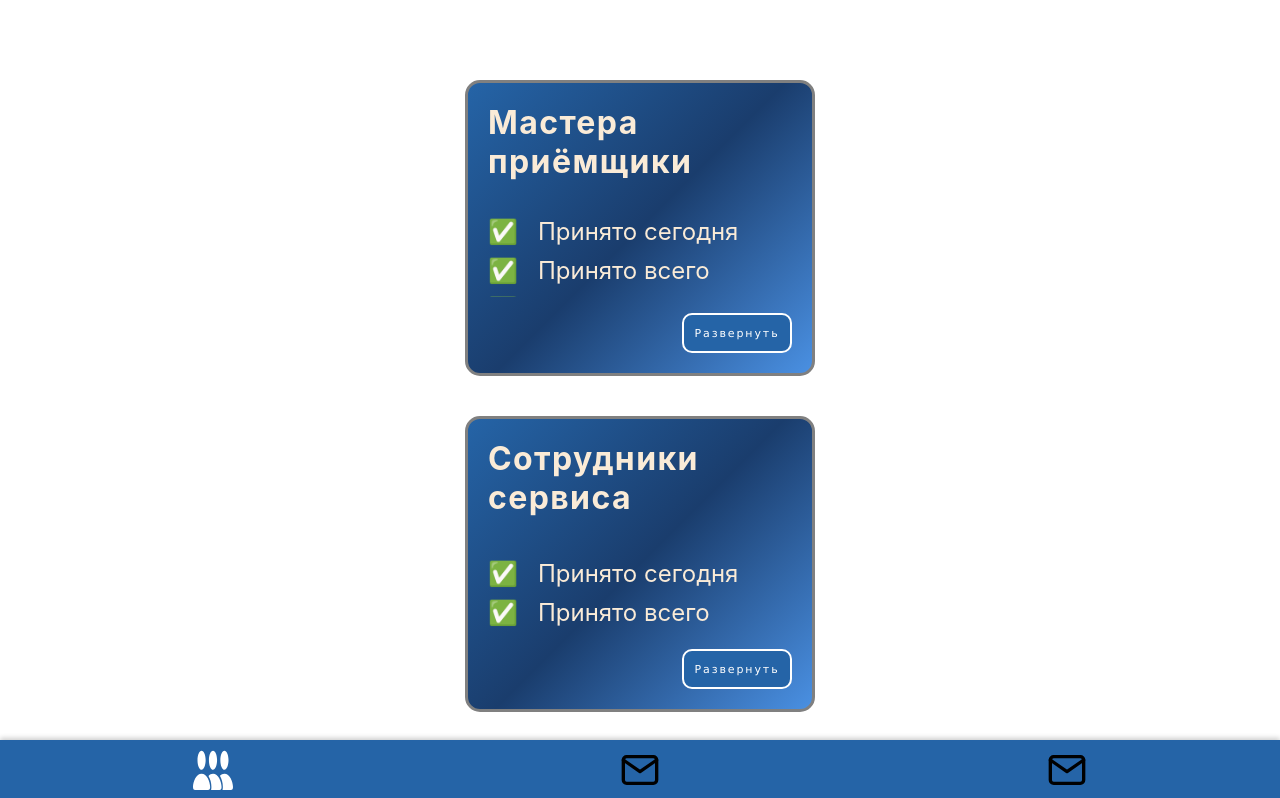
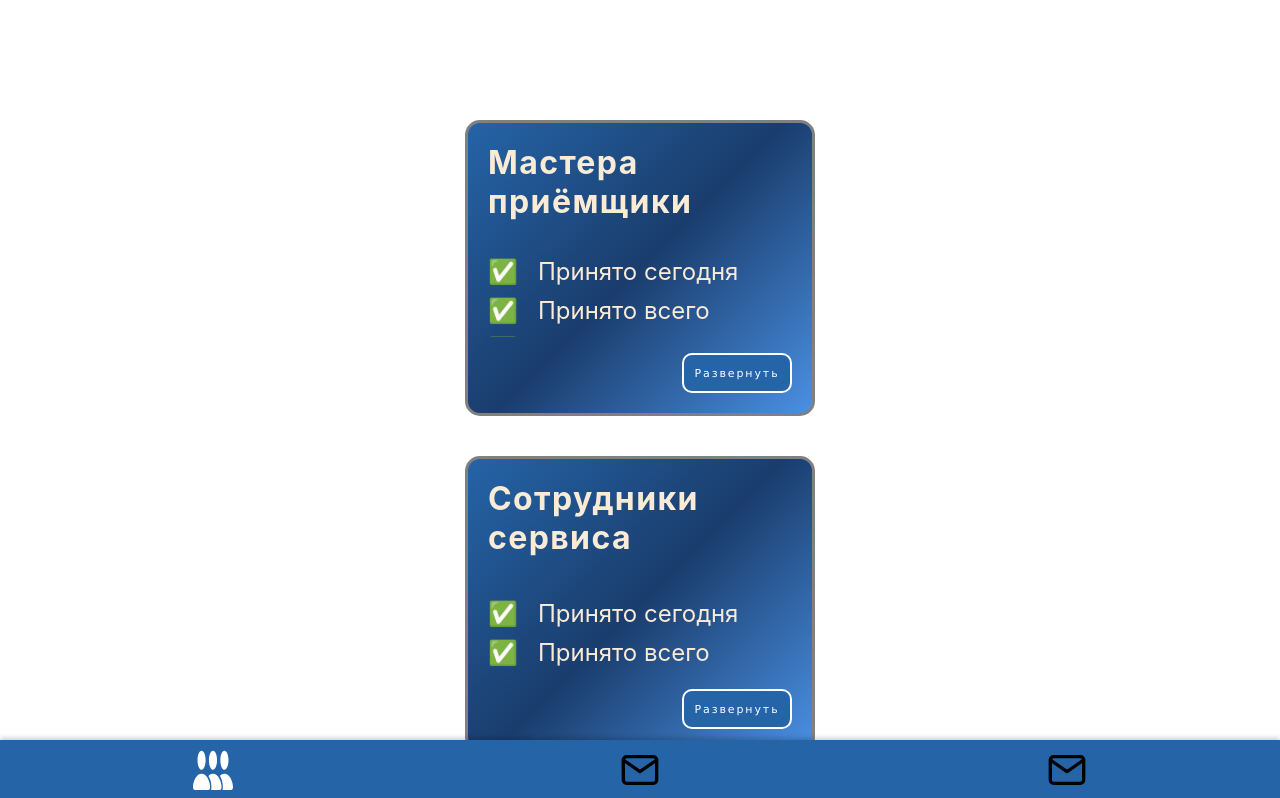
Before and after one commit to lu1dgy/testik-hihi, a React (Create React App) app: page / in a window 1280 px wide. Shown: the top 798 px of the page. Built offline with nearby package versions, Linux system fonts and the light colour scheme; the HTML template or start-up script is replaced by a standard one.

Commit message:
add margin on top in class .App 2

```diff
--- a/src/App.css
+++ b/src/App.css
@@ -6,5 +6,5 @@
 
 .App {
   text-align: center;
-  margin-top: 80px;
+  margin-top: 120px;
 }
```
